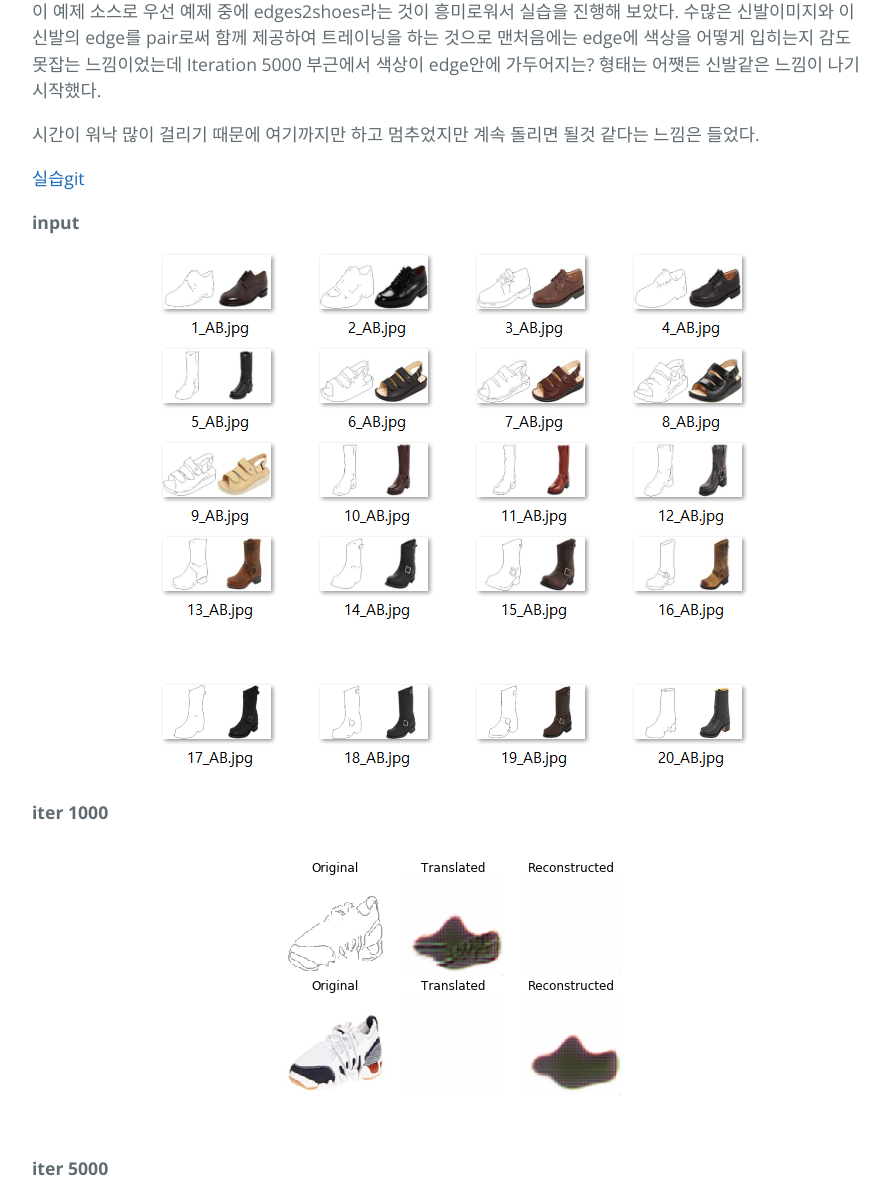
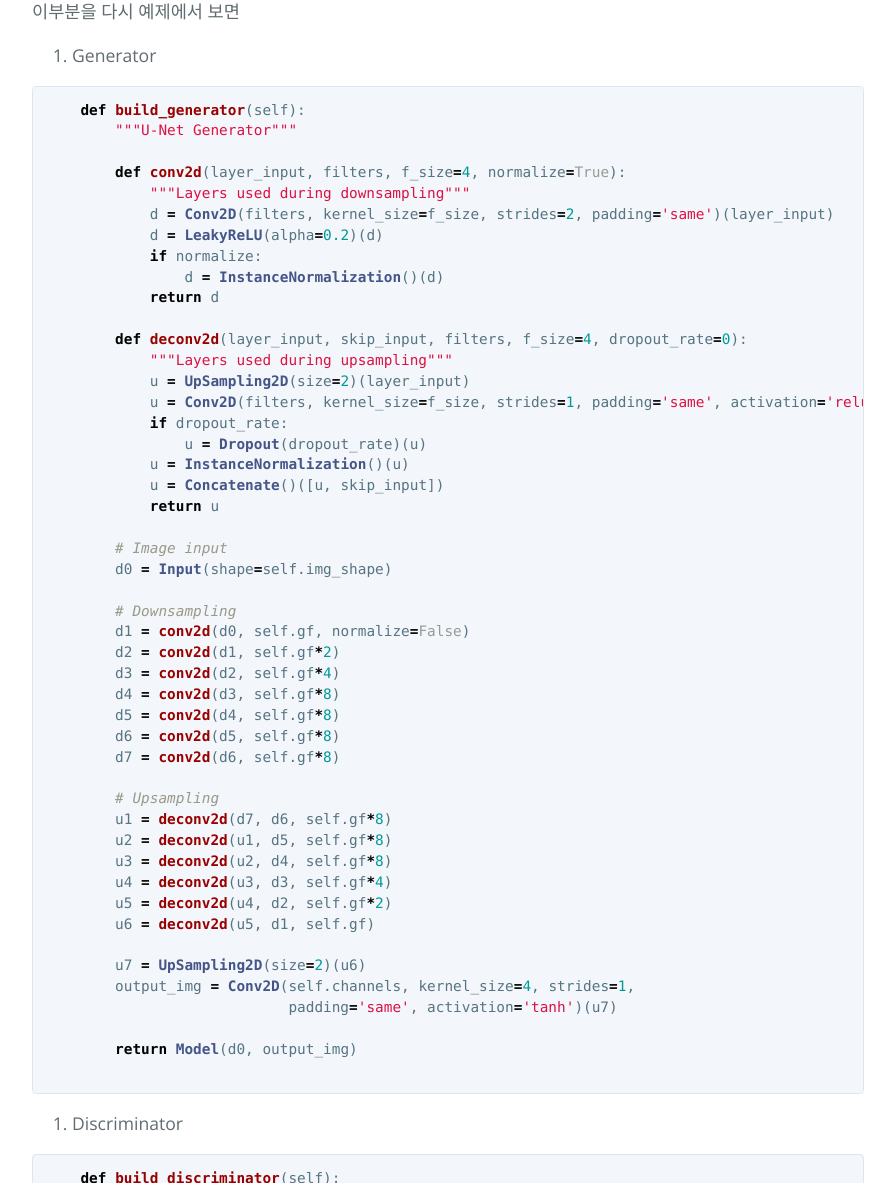
Before and after one commit to FullMooney/py_studies, a Jekyll site: the page built from discoGAN.md, in a window 1280 px wide and 1400 px high, scrolled down 3507 px. Shown: the part 217-1400 px from the top of the window, without its empty margins (192-1087 px from the left). Built offline with Jekyll 4.4.1, drawn with Linux system fonts in a browser that asks for light colours; some of the changed text lies outside the part shown.

Commit message:
Update discoGAN.md

````diff
--- a/discoGAN.md
+++ b/discoGAN.md
@@ -108,7 +108,84 @@ self.combined.compile(loss=['mse', 'mse',
     <img src="https://github.com/taeoh-kim/Pytorch_DiscoGAN/raw/master/images/Discriminator.PNG" />
 </p>
 
+이부분을 다시 예제에서 보면
+1. Generator
 
+```python
+    def build_generator(self):
+        """U-Net Generator"""
+
+        def conv2d(layer_input, filters, f_size=4, normalize=True):
+            """Layers used during downsampling"""
+            d = Conv2D(filters, kernel_size=f_size, strides=2, padding='same')(layer_input)
+            d = LeakyReLU(alpha=0.2)(d)
+            if normalize:
+                d = InstanceNormalization()(d)
+            return d
+
+        def deconv2d(layer_input, skip_input, filters, f_size=4, dropout_rate=0):
+            """Layers used during upsampling"""
+            u = UpSampling2D(size=2)(layer_input)
+            u = Conv2D(filters, kernel_size=f_size, strides=1, padding='same', activation='relu')(u)
+            if dropout_rate:
+                u = Dropout(dropout_rate)(u)
+            u = InstanceNormalization()(u)
+            u = Concatenate()([u, skip_input])
+            return u
+
+        # Image input
+        d0 = Input(shape=self.img_shape)
+
+        # Downsampling
+        d1 = conv2d(d0, self.gf, normalize=False)
+        d2 = conv2d(d1, self.gf*2)
+        d3 = conv2d(d2, self.gf*4)
+        d4 = conv2d(d3, self.gf*8)
+        d5 = conv2d(d4, self.gf*8)
+        d6 = conv2d(d5, self.gf*8)
+        d7 = conv2d(d6, self.gf*8)
+
+        # Upsampling
+        u1 = deconv2d(d7, d6, self.gf*8)
+        u2 = deconv2d(u1, d5, self.gf*8)
+        u3 = deconv2d(u2, d4, self.gf*8)
+        u4 = deconv2d(u3, d3, self.gf*4)
+        u5 = deconv2d(u4, d2, self.gf*2)
+        u6 = deconv2d(u5, d1, self.gf)
+
+        u7 = UpSampling2D(size=2)(u6)
+        output_img = Conv2D(self.channels, kernel_size=4, strides=1,
+                            padding='same', activation='tanh')(u7)
+
+        return Model(d0, output_img)
+
+```
+
+1. Discriminator
+
+```python
+    def build_discriminator(self):
+
+        def d_layer(layer_input, filters, f_size=4, normalization=True):
+            """Discriminator layer"""
+            d = Conv2D(filters, kernel_size=f_size, strides=2, padding='same')(layer_input)
+            d = LeakyReLU(alpha=0.2)(d)
+            if normalization:
+                d = InstanceNormalization()(d)
+            return d
+
+        img = Input(shape=self.img_shape)
+
+        d1 = d_layer(img, self.df, normalization=False)
+        d2 = d_layer(d1, self.df*2)
+        d3 = d_layer(d2, self.df*4)
+        d4 = d_layer(d3, self.df*8)
+
+        validity = Conv2D(1, kernel_size=4, strides=1, padding='same')(d4)
+
+        return Model(img, validity)
+
+```
 
 이 예제 소스로 우선 예제 중에 edges2shoes라는 것이 흥미로워서 실습을 진행해 보았다.
 수많은 신발이미지와 이 신발의 edge를 pair로써 함께 제공하여 트레이닝을 하는 것으로
````
